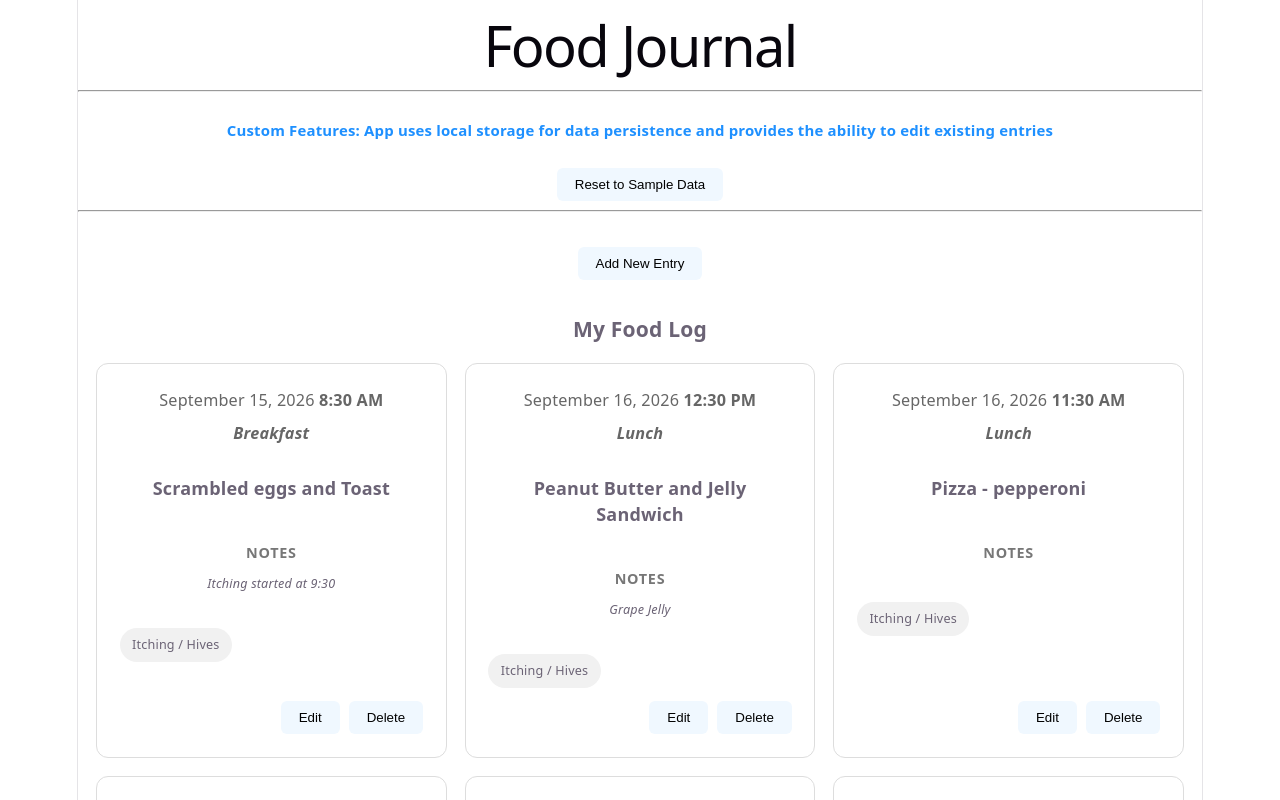
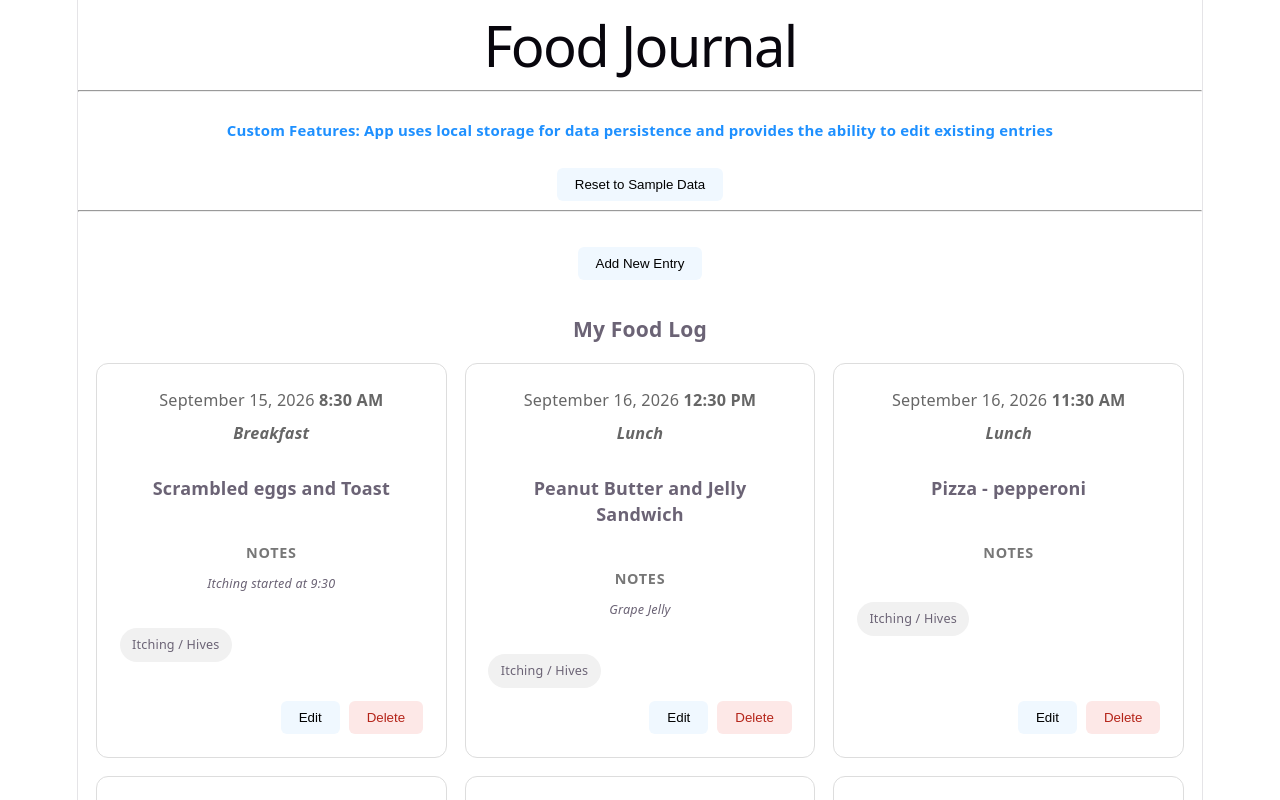
Before and after one commit to lcoombs99/collection-manager-project, a React (Vite) app: page / in a window 1280 px wide. Shown: the top 800 px of the page. Built offline with nearby package versions, Linux system fonts and the light colour scheme.

Commit message:
styled modal

```diff
--- a/src/App.css
+++ b/src/App.css
@@ -181,6 +181,15 @@ I adjusted CSS Grid suggestions to meet specific app requirements
     cursor: pointer;
 }
 
+.button-warning {
+    padding: 0.5rem 1rem;
+    border: none;
+    border-radius: 6px;
+    cursor: pointer;
+    background: #fde8e7;
+    color: #b42318;
+}
+
 .button:hover {
     opacity: 0.85;
 }
@@ -196,12 +205,8 @@ I adjusted CSS Grid suggestions to meet specific app requirements
 
 .modal-backdrop {
     position: fixed;
-    top: 0;
-    left: 0;
-    width: 100%;
-    height: 100vh;
-
-    background: rgba(0, 0, 0, 0.6);
+    inset: 0;
+    background: rgba(0, 0, 0, 0.5);
     z-index: 100;
 }
 
@@ -210,13 +215,20 @@ I adjusted CSS Grid suggestions to meet specific app requirements
     top: 50%;
     left: 50%;
     transform: translate(-50%, -50%);
-
-    width: min(90%, 500px);
-    padding: 2rem;
-
+    padding: 1.5rem;
+    border: 1px solid #ddd;
+    border-radius: 12px;
     background: white;
-    border-radius: 8px;
-    box-shadow: 0 4px 20px rgba(0, 0, 0, 0.25);
-
+    box-shadow: 0 8px 24px rgba(0, 0, 0, 0.2);
+    /*higher than backdrop by 1*/
     z-index: 101;
 }
+
+.modal p {
+    margin: 0 0 1.5rem;
+    color: #666;
+}
+
+.modal button {
+    margin: 0 .75rem 0 0;
+}
--- a/src/App.jsx
+++ b/src/App.jsx
@@ -8,7 +8,6 @@ import NewFoodForm from './components/NewFoodForm.jsx';
 function App() {
   const [formIsOpen, setFormIsOpen] = useState(false);
   const [entries, setEntries] = useState(() => {
-    // saving entries to local storage so they persist. Maybe only for development
     const savedEntries = localStorage.getItem('foodJournal');
     return savedEntries ? JSON.parse(savedEntries) : INITIAL_DATA;
   });
--- a/src/components/EntryDisplay.jsx
+++ b/src/components/EntryDisplay.jsx
@@ -3,6 +3,7 @@ import Modal from './Modal.jsx';
 
 function EntryDisplay({entryData, onEditEntryClick, onDeleteEntryClick}) {
 // props: entryData, onEditEntryClick, onDeleteEntryClick
+
   const [isModalOpen, setIsModalOpen] = useState(false);
 
   const toggleModalState = () => {
@@ -46,7 +47,7 @@ function EntryDisplay({entryData, onEditEntryClick, onDeleteEntryClick}) {
         }
         <div className="card-actions">
           <button className="button" onClick={onEditEntryClick}>Edit</button>
-          <button className="button" onClick={toggleModalState}>Delete</button>
+          <button className="button-warning" onClick={toggleModalState}>Delete</button>
         </div>
       </div>
     </>
--- a/src/components/Modal.jsx
+++ b/src/components/Modal.jsx
@@ -8,8 +8,8 @@ const ConfirmationModal = props => {
   return (
     <div className="modal">
       <p>Are you sure you want to delete this entry?</p>
-      <button onClick={props.onCancel}>Cancel</button>
-      <button onClick={props.onConfirm}>Confirm</button>
+      <button className="button" onClick={props.onCancel}>Cancel</button>
+      <button className="button-warning" onClick={props.onConfirm}>Delete</button>
     </div>
   );
 };
@@ -23,7 +23,7 @@ function Modal(props) {
       )}
 
       {ReactDom.createPortal(
-        <ConfirmationModal onCancel={props.onCancel} onConfirm={props.onConfirm} />,
+        <ConfirmationModal onCancel={props.onCancel} onConfirm={props.onConfirm}/>,
         document.getElementById('modal-overlay-root')
       )}
     </>
```
Also changed, not shown: src/components/NewFoodForm.jsx (+3 -6 lines).
